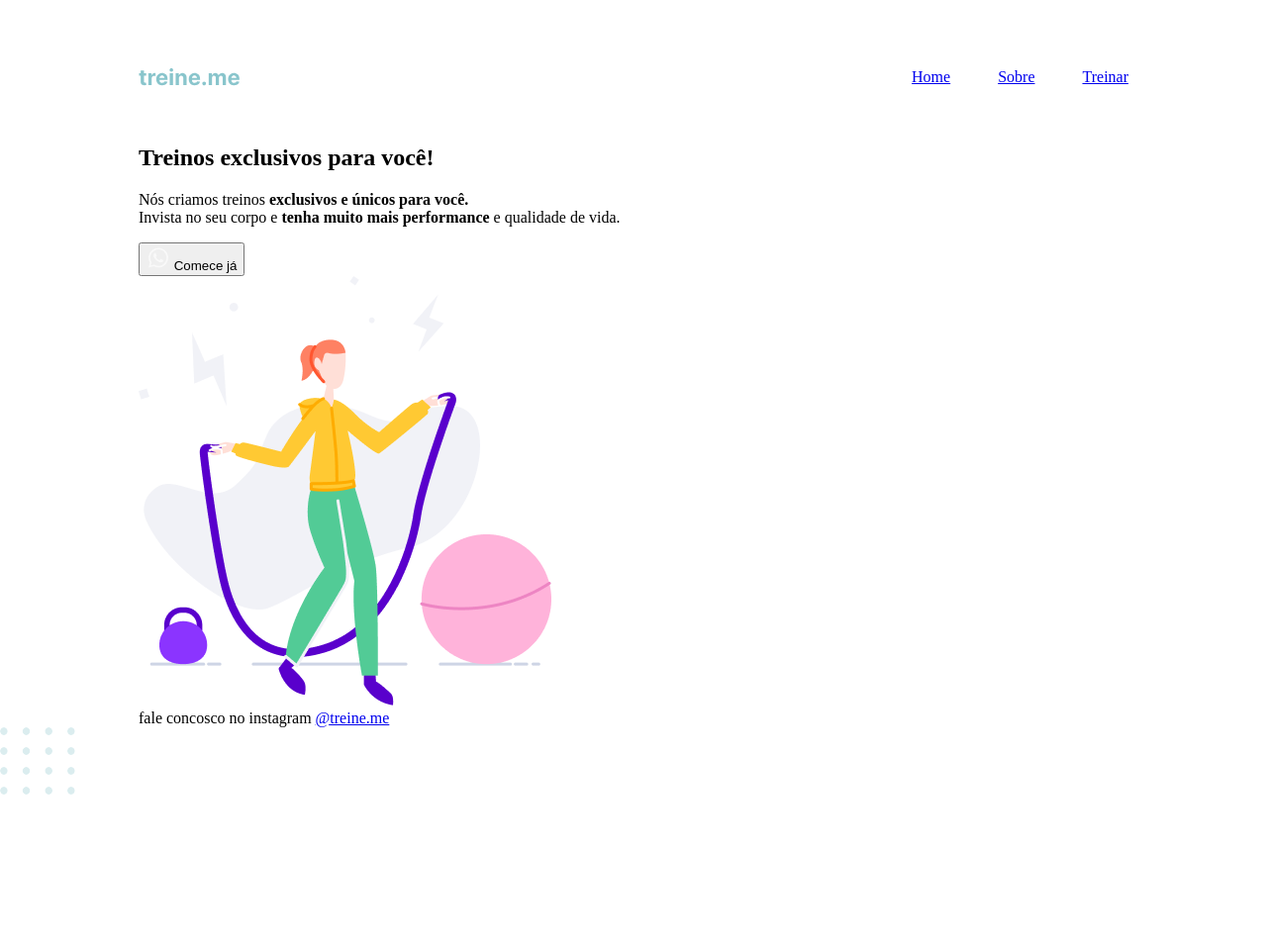
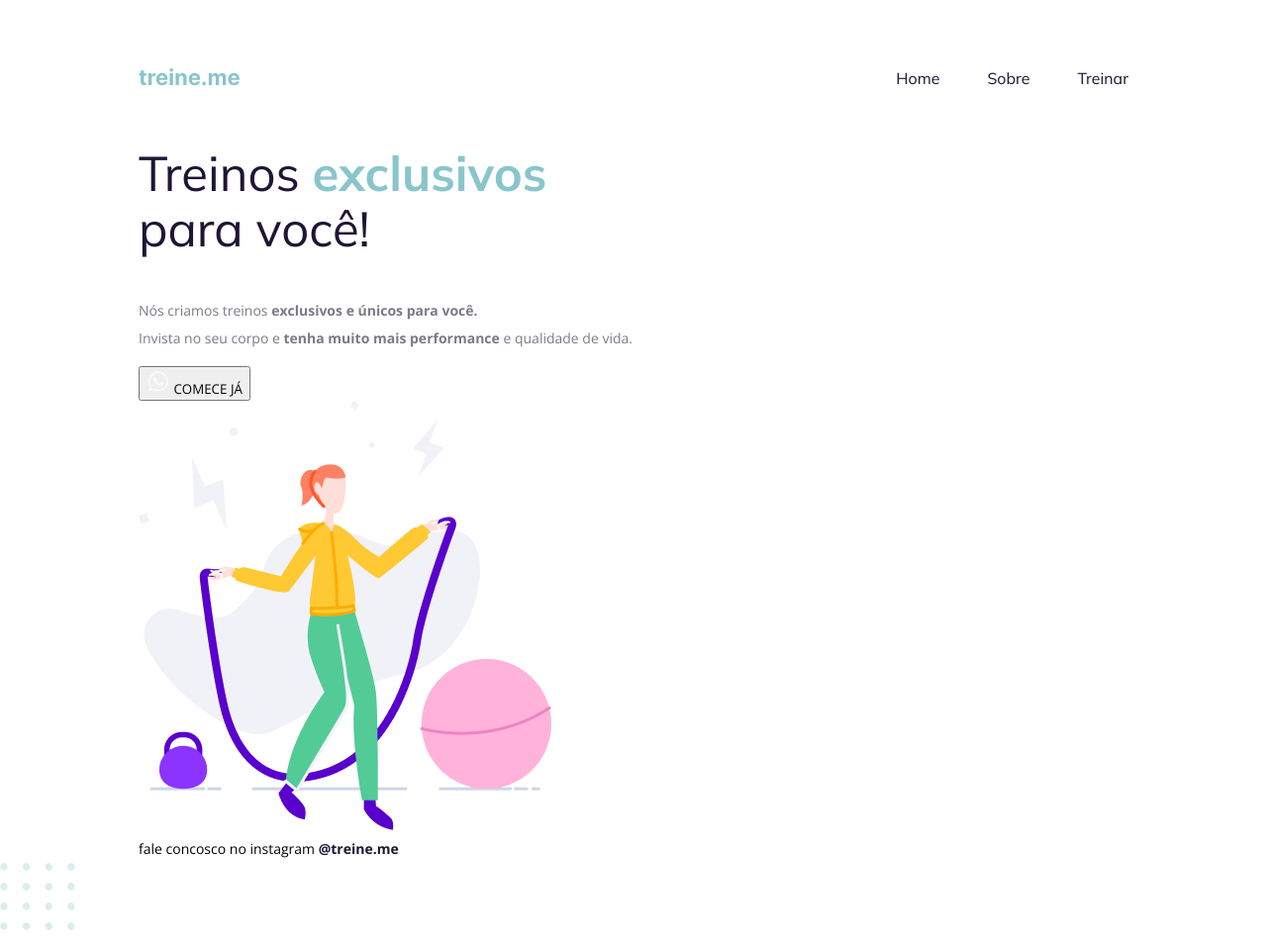
Before and after one commit to juniorvolontedev/explorer-treine-me, a plain HTML site: page index.html in a window 1280 px wide. Shown: the whole page at 99% size. Before the commit the page ends 817 px from the top, so only its background shows below. Drawn offline with nearby package versions, Linux system fonts and the light colour scheme.

Commit message:
adicionando as fontes e melhorando os textos

```diff
--- a/index.html
+++ b/index.html
@@ -1,9 +1,17 @@
 <!DOCTYPE html>
 <html lang="pt-br">
   <head>
+    <link rel="preconnect" href="https://fonts.googleapis.com" />
+    <link rel="preconnect" href="https://fonts.gstatic.com" crossorigin />
+
     <meta charset="UTF-8" />
     <meta name="viewport" content="width=device-width, initial-scale=1.0" />
     <title>Treine.me</title>
+
+    <link
+      href="https://fonts.googleapis.com/css2?family=Mulish:wght@400;700&family=Open+Sans:wght@400;700&display=swap"
+      rel="stylesheet"
+    />
 
     <link rel="stylesheet" href="./style.css" />
   </head>
--- a/style.css
+++ b/style.css
@@ -1,4 +1,5 @@
 body {
+  font-family: "Open Sans", sans-serif;
   margin: 0;
 }
 
@@ -14,6 +15,11 @@ nav {
   margin-bottom: 55px;
 }
 
+a {
+  color: #1f1534;
+  text-decoration: none;
+}
+
 ul {
   display: flex;
   gap: 48px;
@@ -21,3 +27,45 @@ ul {
   margin: 0;
   padding: 0;
 }
+
+ul li a:hover {
+  font-weight: bold;
+}
+
+h1,
+ul {
+  font-family: "Mulish", sans-serif;
+}
+
+h1 {
+  font-weight: normal;
+  font-size: 49px;
+  line-height: 56px;
+  color: #1f1534;
+  width: 490px;
+}
+
+h1 span {
+  font-weight: bold;
+  color: #89c5cc;
+}
+
+p {
+  font-size: 14px;
+  line-height: 28px;
+  color: #7d7987;
+}
+
+button {
+  font-family: "Open Sans", sans-serif;
+  text-transform: uppercase;
+}
+
+footer {
+  font-size: 14px;
+  line-height: 28px;
+}
+
+footer a {
+  font-weight: bold;
+}
```
